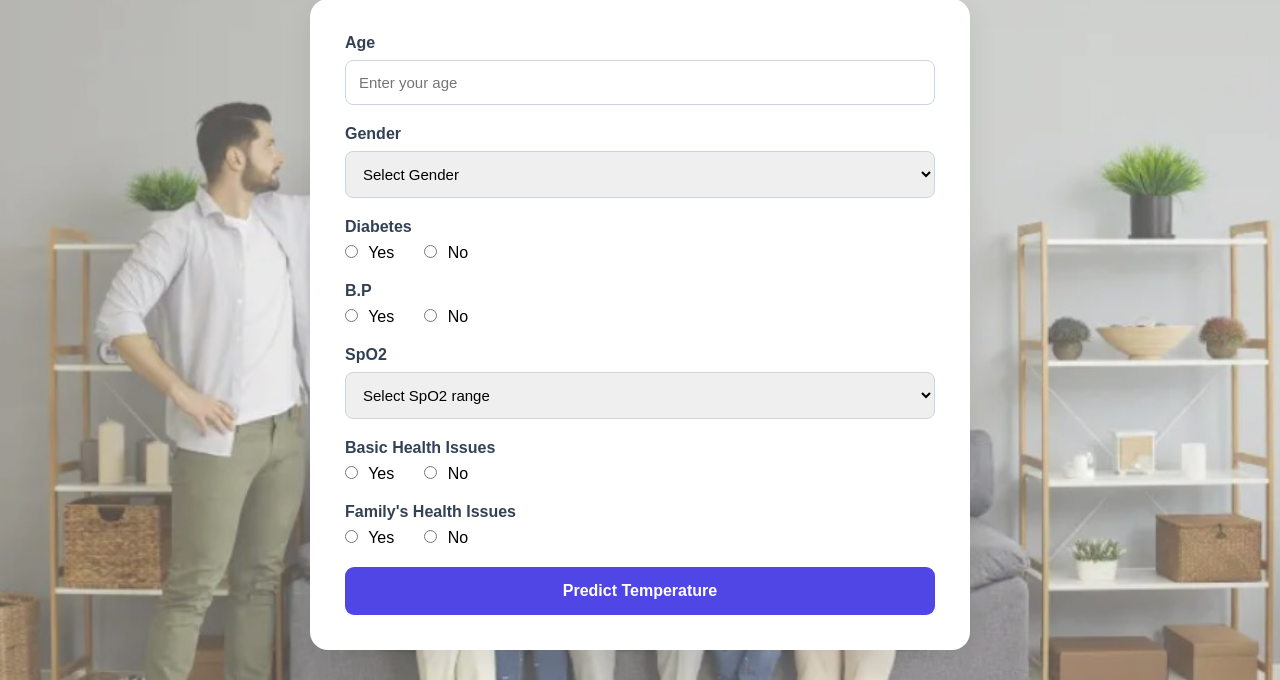
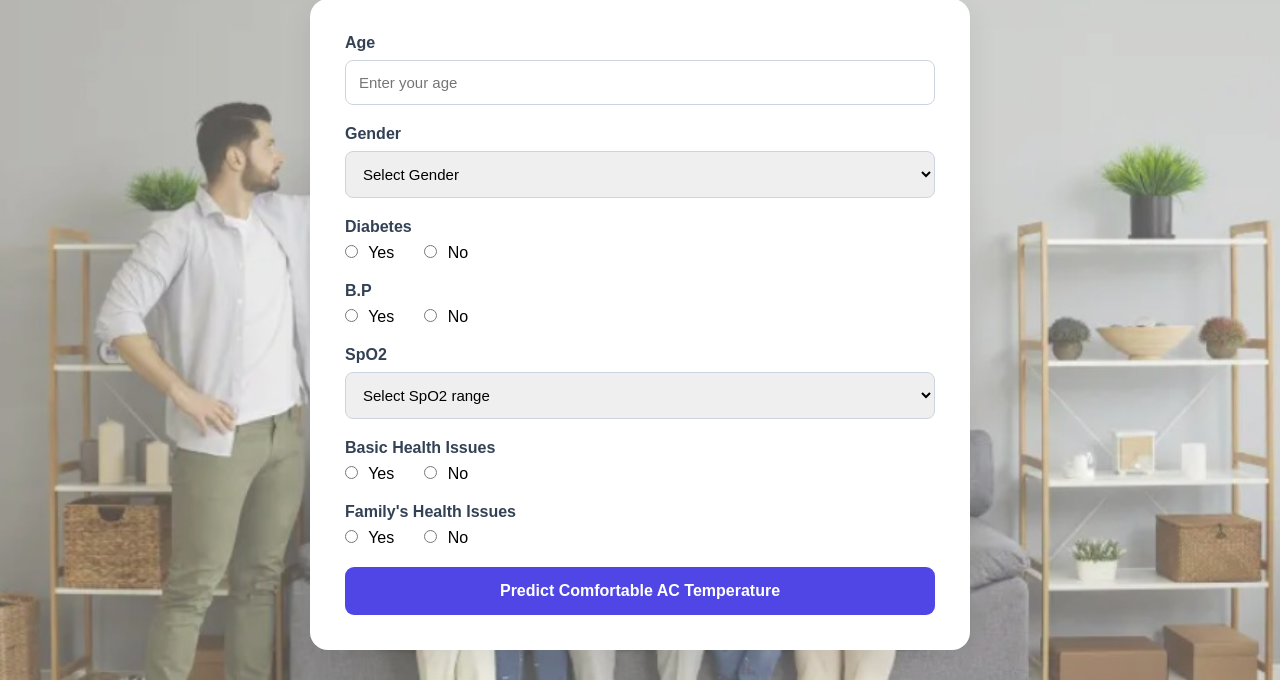
Before and after one commit to 23501a4243-code/Temp-prediction, a Flask app: page / in a window 1280 px wide. Shown: the part 121-801 px from the top of the page. Run offline with Flask 3, Linux system fonts and the light colour scheme; parts of the project's set-up code (start-up, migrations or seed data) failed here and were passed over.

Commit message:
Update button and heading text for temperature prediction

```diff
--- a/templates/index.html
+++ b/templates/index.html
@@ -269,7 +269,7 @@
 
                 <button type="submit">
 
-                    Predict Temperature
+                    Predict Comfortable AC Temperature
 
                 </button>
 
@@ -285,7 +285,7 @@
             >
 
                 <h2>
-                    Predicted Temperature
+                    Predicted Comfortable AC Temperature
                 </h2>
 
                 <div
```
